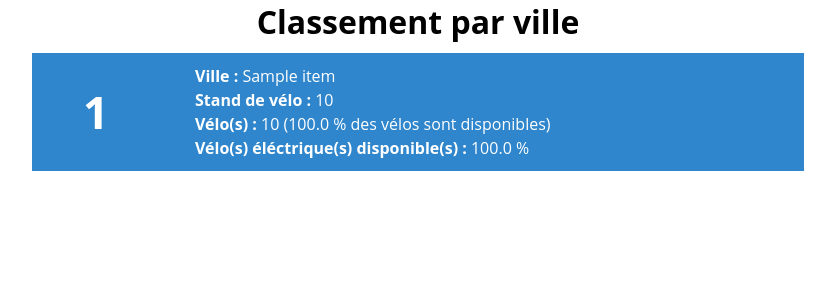
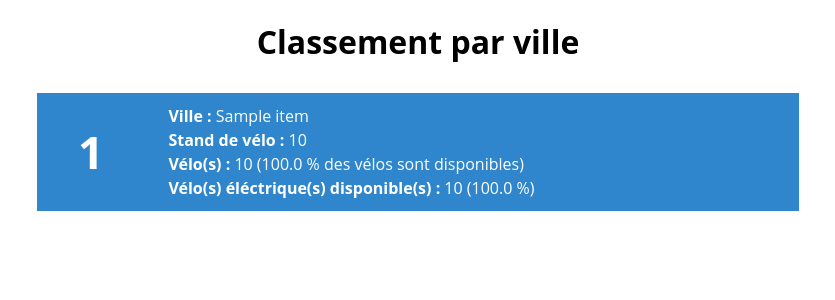
Before and after one commit to Sallymsi/JcDecaux-Projet, a Flask app: page /classement in a window 1280 px wide. Shown: the part 74-374 px from the top of the page, without its empty margins (222-1057 px from the left). Run offline with Flask 3, Linux system fonts and the light colour scheme; a database or web service that is not in the repository returns one stand-in record (values such as "Sample title"); data that the repository does not hold is empty.

Commit message:
Modifications mineurs

```diff
--- a/App/static/css/custom.css
+++ b/App/static/css/custom.css
@@ -65,6 +65,7 @@ body {
   border-radius: 5px;
   padding: 5px;
   margin: 10px;
+  text-align: center;
 }
 
 iframe {
@@ -99,7 +100,7 @@ header img {
 .stat-block {
   display: flex;
   align-items: center;
-  padding: 10px 10px 10px 40px;
+  padding: 10px 10px 10px 30px;
   margin: 10px;
   color: white;
   border: 1px solid #2F86CC;
@@ -112,7 +113,7 @@ header img {
 }
 
 .number {
-  width: 10%;
+  width: 7%;
   padding: 10px;
   color: white;
   font-size: 30px;
--- a/App/templates/classement.html
+++ b/App/templates/classement.html
@@ -8,7 +8,7 @@
 </head>
 <body>
     {% include "partials/_header.html" %}
-    <h1>Classement par ville</h1>
+    <h1 class="title">Classement par ville</h1>
 
     <div class="section">
         {% for info in stations %}
@@ -21,7 +21,7 @@
                         <p><strong>Ville : </strong>{{ info[0] | capitalize }}</p>
                         <p><strong>Stand de vélo : </strong>{{ info[1] }}</p>
                         <p><strong>Vélo(s) : </strong>{{ info[2] }} ({{info[3]}} des vélos sont disponibles)</p>
-                        <p><strong>Vélo(s) éléctrique(s) disponible(s) : </strong>{{ info[4] }}</p>
+                        <p><strong>Vélo(s) éléctrique(s) disponible(s) : </strong>{{ info[4] }} ({{ info[5] }})</p>
                     </div>
                 </a>
             {% endif %}
--- a/App/utils.py
+++ b/App/utils.py
@@ -38,7 +38,7 @@ def callbackCity():
                 "const display_bike = {text: row[4]};"
                 "const display_elec = {text: row[5]};"
                 "const display_meca = {text: row[6]};"
-                "var mytext = $(`<div id='mytext' class='display_text' style='width: 100.0%; height: 100.0%;'> Ville : ${display_contract.text} <br> Arrêt : ${display_number.text} <br> Vélo(s) disponible(s) : ${display_bike.text} <br> Mecanique : ${display_meca.text} <br> Electrique : ${display_elec.text}</div>`)[0];"
+                "var mytext = $(`<div id='mytext' class='display_text' style='width: 100.0%; height: 100.0%;'> Ville : ${display_contract.text} <br> Arrêt : ${display_number.text} <br> Vélo(s) disponible(s) : ${display_bike.text} <br> Mécanique : ${display_meca.text} <br> Éléctrique : ${display_elec.text}</div>`)[0];"
                 "popup.setContent(mytext);"
                 "marker.bindPopup(popup);"
                 'return marker};')
@@ -78,7 +78,6 @@ def pourcentDispo(available, capacity):
 
     return str("%.1f" % pourcentDispo) + " %"
 
-
 def pourcentElec(electrical, available):
     try:
         pourcentElec = (electrical / available) * 100
@@ -86,7 +85,6 @@ def pourcentElec(electrical, available):
         pourcentElec = 0
 
     return str("%.1f" % pourcentElec) + " %"
-
 
 def classementCity(response):
     stations = []
@@ -104,7 +102,7 @@ def classementCity(response):
             availableBike = availableBike + stand['totalStands']['availabilities']['bikes']
             elecBike = elecBike + stand['totalStands']['availabilities']['electricalBikes']
 
-        stations.append([info['name'], standTotal, availableBike, pourcentDispo(availableBike, standTotal), pourcentElec(elecBike, availableBike)])
+        stations.append([info['name'], standTotal, availableBike, pourcentDispo(availableBike, standTotal),elecBike, pourcentElec(elecBike, availableBike)])
 
     def myFunc(e):
         return e[1]
```
